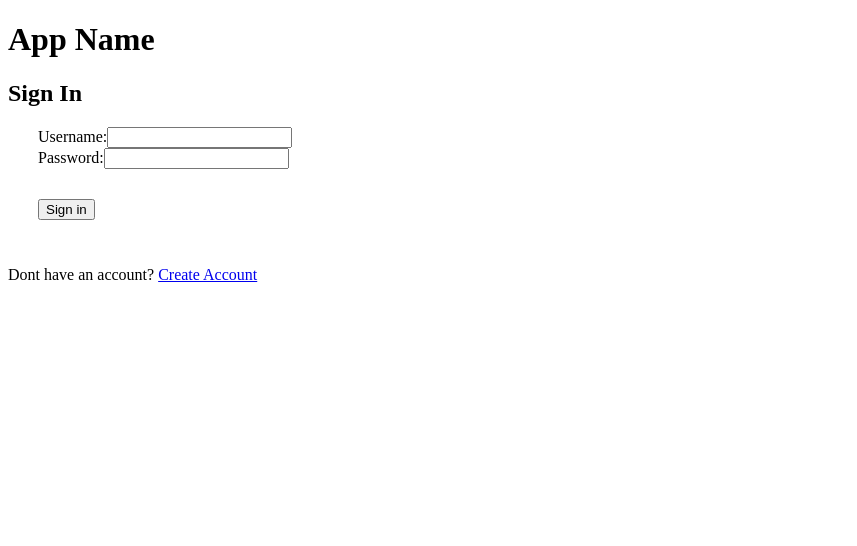
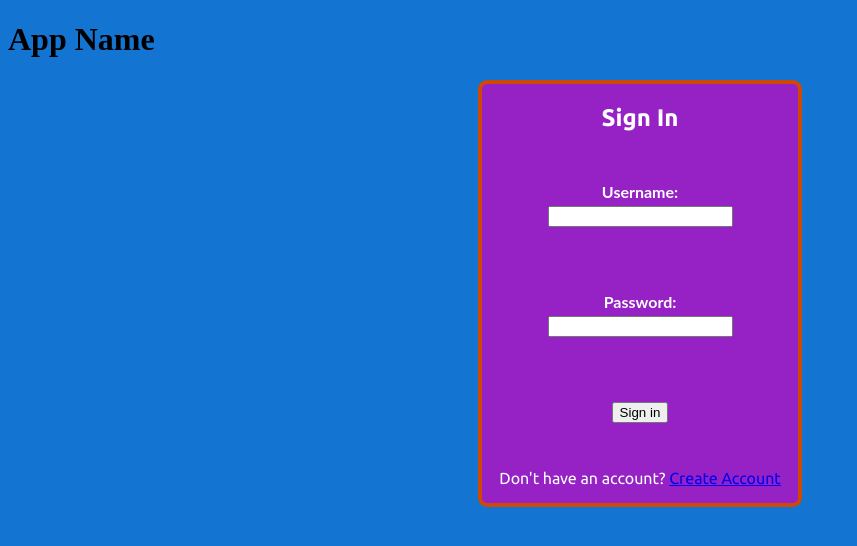
Before and after one commit to 3-DD13/webAppProj, a React app in the folder frontend/: page /login/ in a window 1280 px wide. Shown: the top 546 px of the page, without its empty margins (0-857 px from the left). Built offline with nearby package versions, Linux system fonts and the light colour scheme; the HTML template or start-up script is replaced by a standard one.

Commit message:
Added some styling to the login page

```diff
--- a/frontend/src/index.css
+++ b/frontend/src/index.css
@@ -1,3 +1,38 @@
+@import url('https://fonts.googleapis.com/css2?family=Ubuntu:wght@400;700&display=swap');
 button, label {
     margin: 30px;
 }
+
+.loginBox {
+    display: grid;
+    border: 4px solid #ce4908;
+    border-radius: 9px;
+    margin-left: auto;
+    margin-right: auto;
+    width: 25%;
+    text-align: center;
+    background-color: #9622c5;
+    font-family: 'Ubuntu', 'Lato', 'Gill Sans';
+    color: white;
+}
+
+.login-form {
+    display: flex;
+    flex-direction: column;
+    gap: 5px;
+    align-items: center;
+}
+
+label {
+    display: flex;
+    flex-direction: column;
+    gap: 5px;
+}
+
+body {
+    background-color: #1374d2;
+}
+
+#input {
+    font-family: 'Lato', 'Calibri';
+}
--- a/frontend/src/login.jsx
+++ b/frontend/src/login.jsx
@@ -20,18 +20,20 @@ function Login(){
 
 return (
   <>
-  <div>
+  <div className='loginBox'>
     <h2>Sign In</h2>
-    <form onSubmit={handleLogin}>
-      <label>Username:
+    <form onSubmit={handleLogin} className='login-form'>
+      <label><b id='input'>Username:</b>
         <input type="text" value={username} onChange={(e) => setUsername(e.target.value)}/>
-      </label><br />
-      <label>Password:
+      </label>
+
+      <label><b id='input'>Password:</b>
         <input type='password' value={password} onChange={(e) => setPassword(e.target.value)}/>
-      </label><br />
+      </label>
+
       <button type='submit' id='signIn'>Sign in</button>
     </form>
-    <p>Dont have an account? <Link to="/register/">Create Account</Link></p>
+    <p>Don't have an account? <Link to="/register/">Create Account</Link></p>
   </div>
   </>
 );
```
